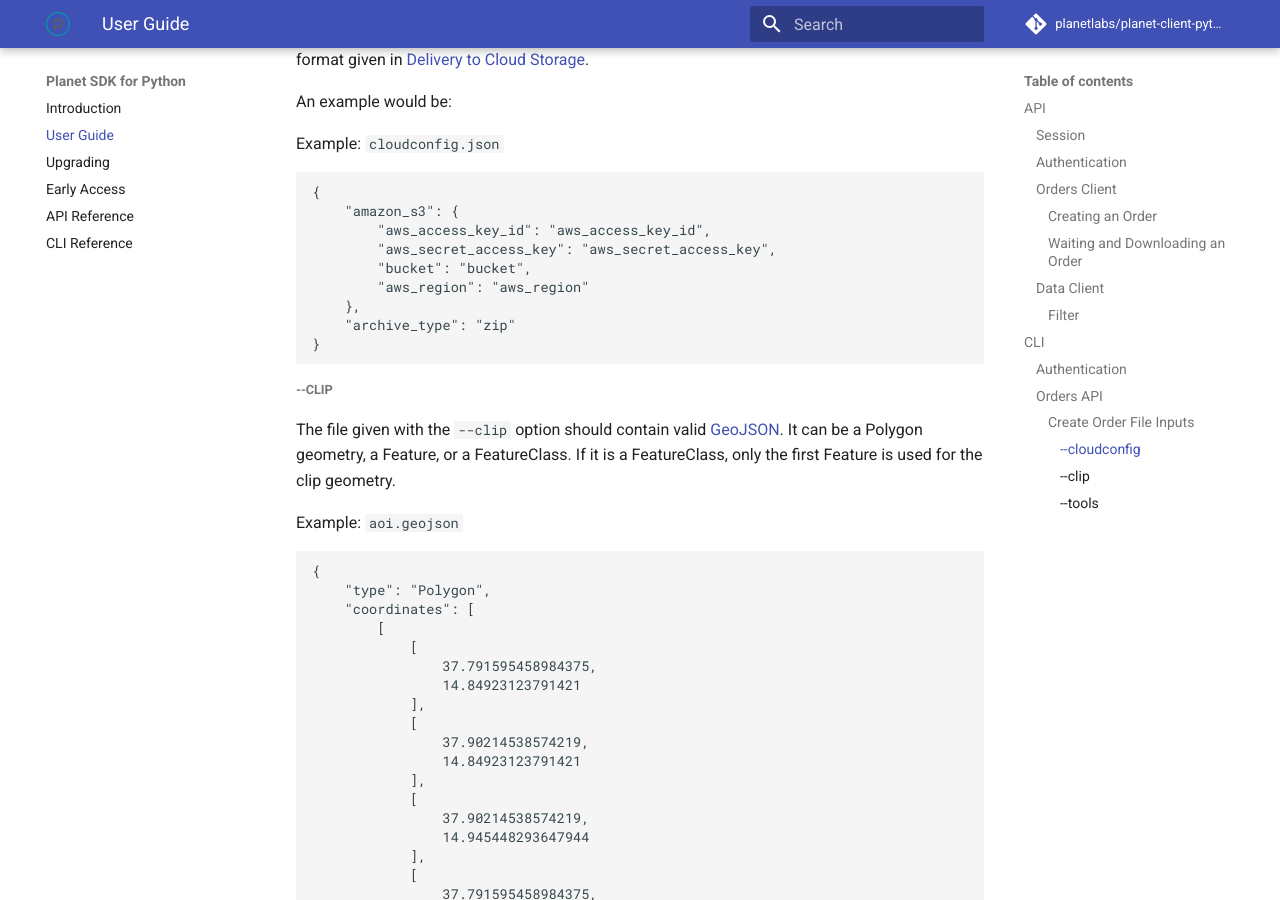
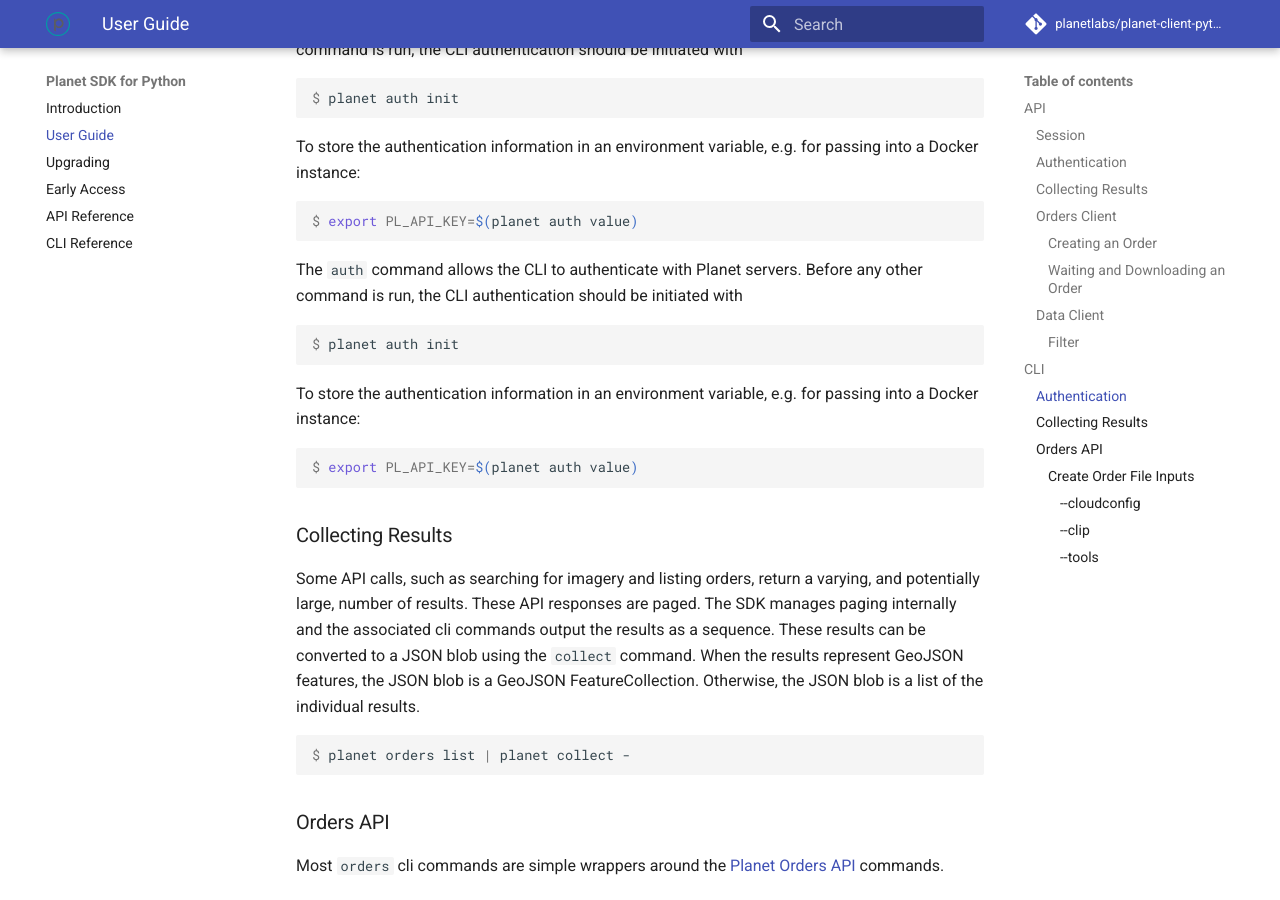
Before and after one commit to planetlabs/planet-client-python, an MkDocs documentation site: the page built from docs/guide.md, in a window 1280 px wide and 900 px high, scrolled down 5862 px. Built offline with MkDocs 1.6.1 and Material for MkDocs 9.7.7, drawn with Linux system fonts in a browser that asks for light colours; comment, search, counter and statistics services are not loaded; some of the changed text lies outside the part shown.

Commit message:
add documentation for collect api and cli commands

````diff
--- a/docs/guide.md
+++ b/docs/guide.md
@@ -87,6 +87,33 @@ environment variable:
 >>> asyncio.run(main())
 
 ```
+
+
+### Collecting Results
+
+Some API calls, such as searching for imagery and listing orders, return a
+varying, and potentially large, number of results. These API responses are
+paged. The SDK manages paging internally and the associated client commands
+return an asynchronous iterator over the results. These results can be
+converted to a JSON blob using the `collect` command. When the results
+represent GeoJSON features, the JSON blob is a GeoJSON FeatureCollection.
+Otherwise, the JSON blob is a list of the individual results.
+
+
+```python
+>>> import asyncio
+>>> from planet import collect, OrdersClient, Session
+>>>
+>>> async def main():
+...     async with Session() as sess:
+...         client = OrdersClient(sess)
+...         orders = client.list_orders()
+...         orders_list = collect(orders)
+...
+>>> asyncio.run(main())
+
+```
+
 
 ### Orders Client
 
@@ -304,6 +331,36 @@ for passing into a Docker instance:
 $ export PL_API_KEY=$(planet auth value)
 ```
 
+The `auth` command allows the CLI to authenticate with Planet servers. Before
+any other command is run, the CLI authentication should be initiated with
+
+```console
+$ planet auth init
+```
+
+To store the authentication information in an environment variable, e.g.
+for passing into a Docker instance:
+
+```console
+$ export PL_API_KEY=$(planet auth value)
+```
+
+
+### Collecting Results
+
+Some API calls, such as searching for imagery and listing orders, return a
+varying, and potentially large, number of results. These API responses are
+paged. The SDK manages paging internally and the associated cli commands
+output the results as a sequence. These results can be converted to a JSON blob
+using the `collect` command. When the results
+represent GeoJSON features, the JSON blob is a GeoJSON FeatureCollection.
+Otherwise, the JSON blob is a list of the individual results.
+
+```console
+$ planet orders list | planet collect -
+```
+
+
 ### Orders API
 
 Most `orders` cli commands are simple wrappers around the
````
